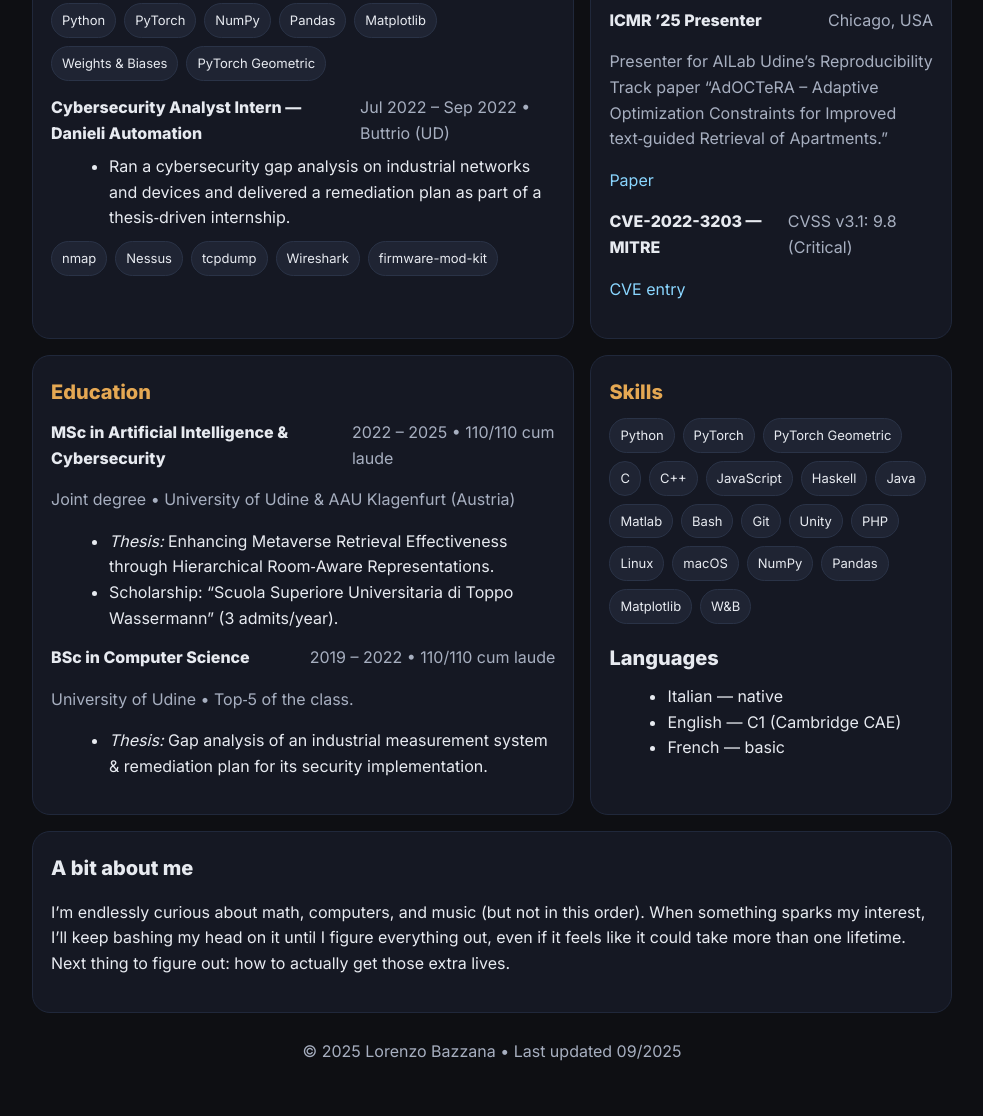
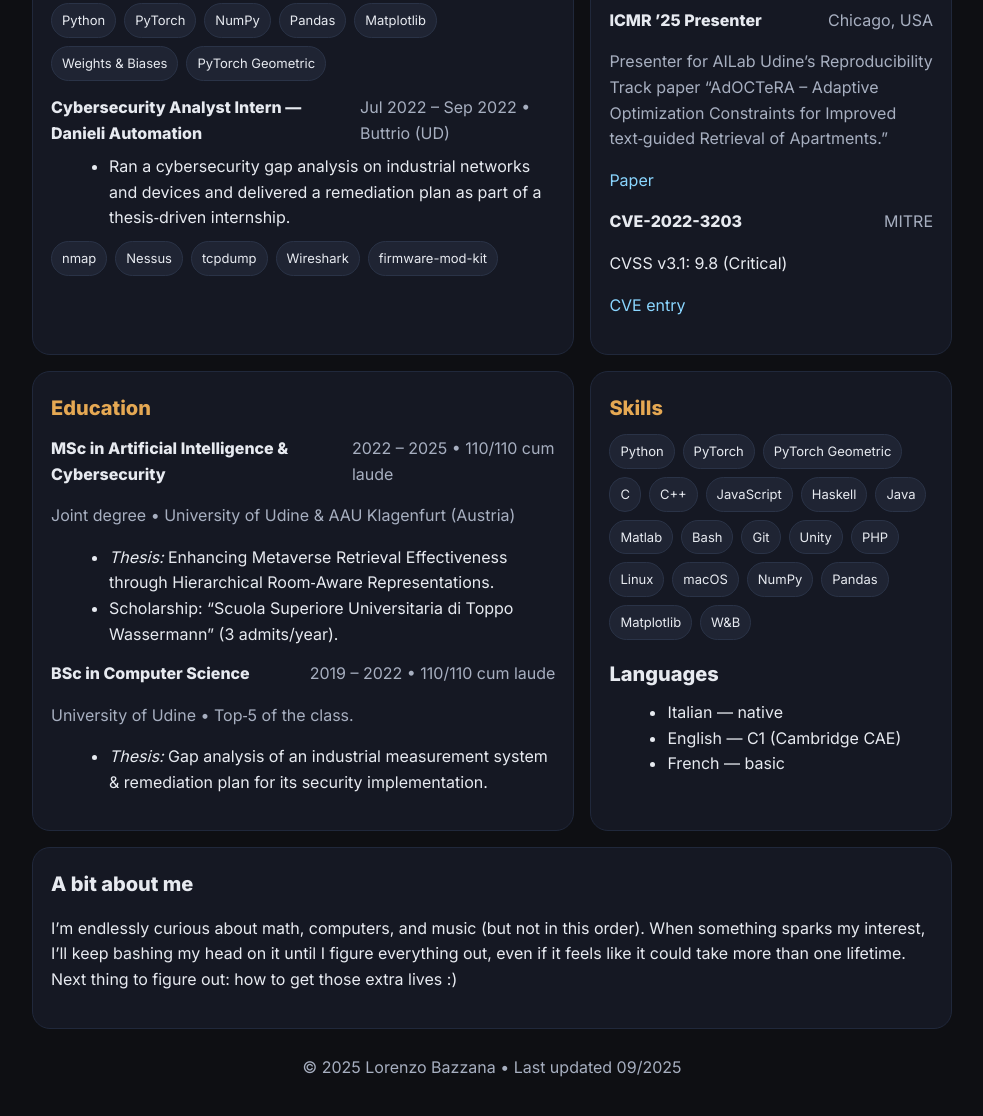
Before and after one commit to lorenzobazzana/lorenzobazzana.github.io, a plain HTML site: page index.html in a window 1280 px wide. Shown: the part 470-1586 px from the top of the page, without its empty margins (148-1131 px from the left). Drawn offline with Linux system fonts and the light colour scheme.

Commit message:
Small edits to CVE and About sections

```diff
--- a/index.html
+++ b/index.html
@@ -115,9 +115,10 @@
 
         <div class="item">
           <div class="role">
-            <strong>CVE-2022-3203 — MITRE</strong>
-            <span class="muted">CVSS v3.1: 9.8 (Critical)</span>
+            <strong>CVE-2022-3203</strong>
+            <span class="muted">MITRE</span>
           </div>
+          <p>CVSS v3.1: 9.8 (Critical)</p>
           <p><a href="https://cve.mitre.org/cgi-bin/cvename.cgi?name=CVE-2022-3203">CVE entry</a></p>
         </div>
       </section>
@@ -174,7 +175,7 @@
         I’m endlessly curious about math, computers, and music (but not in this order).
         When something sparks my interest, I’ll keep bashing my head on it until I figure everything out,
         even if it feels like it could take more than one lifetime.
-        Next thing to figure out: how to actually get those extra lives.
+        Next thing to figure out: how to get those extra lives :)
 </p>
     </section>
 
```
